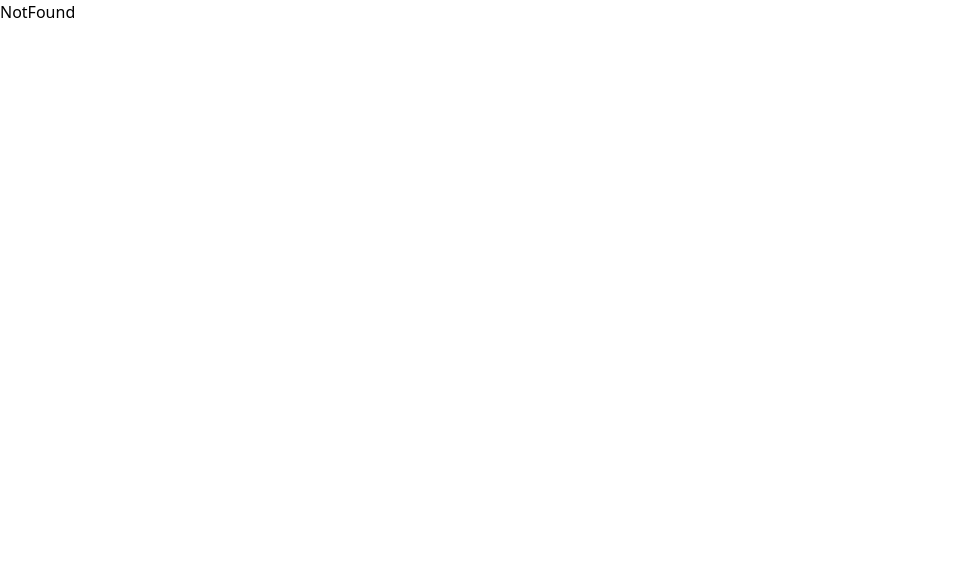
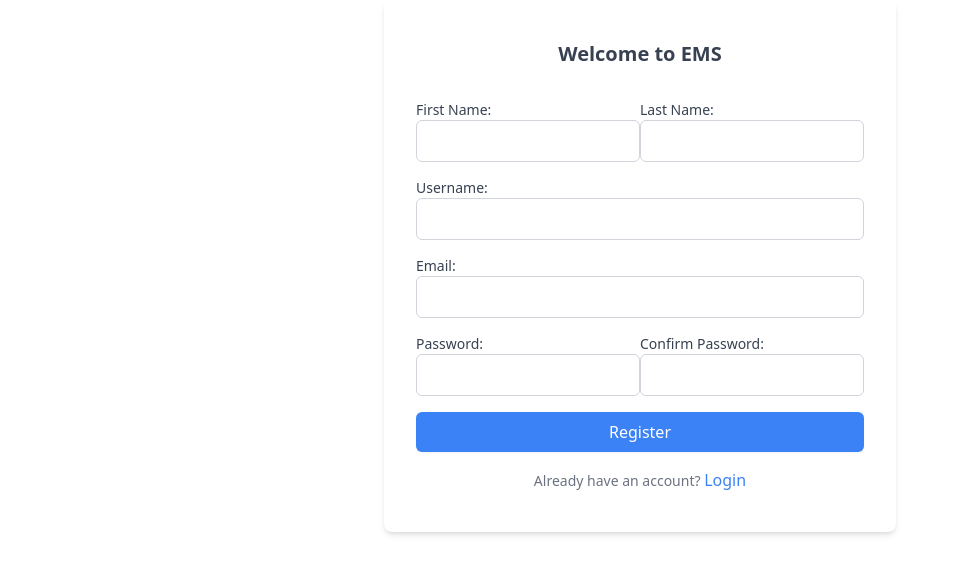
Before and after one commit to DennisRono/Employees-Management-System, a React (Vite) app in the folder client/: page /login in a window 1280 px wide. Shown: the top 574 px of the page, without its empty margins (0-956 px from the left). Built offline with nearby package versions, Linux system fonts and the light colour scheme.

Commit message:
started the design of EMS login page

```diff
--- a/client/src/Routes.jsx
+++ b/client/src/Routes.jsx
@@ -11,6 +11,8 @@ import NotFound from './routes/NotFound'
 import AllEmployees from './routes/AllEmployees'
 import AllCustomers from './routes/AllCustomers'
 import Dashboard from './routes/Dashboard'
+import Register from './routes/Register'
+import Login from './routes/Login'
 
 const router = createBrowserRouter(
   createRoutesFromElements(
@@ -31,6 +33,16 @@ const router = createBrowserRouter(
         element={<AllCustomers />}
         errorElement={<ErrorBoundary />}
       />
+      <Route
+        path="/register"
+        element={<Register />}
+        errorElement={<ErrorBoundary />}
+      />
+      <Route
+        path="/login"
+        element={<Login />}
+        errorElement={<ErrorBoundary />}
+      />
       <Route path="*" element={<NotFound />} errorElement={<ErrorBoundary />} />
     </>
   )
--- /dev/null
+++ b/client/src/routes/Login.jsx
@@ -0,0 +1,108 @@
+const Login = () => {
+  return (
+    <>
+      <div className="max-w-lg mx-auto  bg-white  rounded-lg shadow-md px-8 py-10 flex flex-col items-center">
+        <h1 className="text-xl font-bold text-center text-gray-700 mb-8">
+          Welcome to EMS
+        </h1>
+        <form action="#" className="w-full flex flex-col gap-4">
+          <div className="flex items-center justify-between">
+            <div className="flex items-start flex-col justify-start">
+              <label htmlFor="firstName" className="text-sm text-gray-700 mr-2">
+                First Name:
+              </label>
+              <input
+                type="text"
+                id="firstName"
+                name="firstName"
+                className="w-full px-3 py-2 rounded-md border border-gray-300  focus:outline-none focus:ring-1 focus:ring-blue-500"
+              />
+            </div>
+
+            <div className="flex items-start flex-col justify-start">
+              <label htmlFor="lastName" className="text-sm text-gray-700 mr-2">
+                Last Name:
+              </label>
+              <input
+                type="text"
+                id="lastName"
+                name="lastName"
+                className="w-full px-3 py-2 rounded-md border border-gray-300 focus:outline-none focus:ring-1 focus:ring-blue-500"
+              />
+            </div>
+          </div>
+
+          <div className="flex items-start flex-col justify-start">
+            <label htmlFor="username" className="text-sm text-gray-700 mr-2">
+              Username:
+            </label>
+            <input
+              type="text"
+              id="username"
+              name="username"
+              className="w-full px-3 py-2 rounded-md border border-gray-300 focus:outline-none focus:ring-1 focus:ring-blue-500"
+            />
+          </div>
+
+          <div className="flex items-start flex-col justify-start">
+            <label htmlFor="email" className="text-sm text-gray-700 mr-2">
+              Email:
+            </label>
+            <input
+              type="email"
+              id="email"
+              name="email"
+              className="w-full px-3 py-2 rounded-md border border-gray-300 focus:outline-none focus:ring-1 focus:ring-blue-500"
+            />
+          </div>
+          <div className="flex items-center justify-between">
+            <div className="flex items-start flex-col justify-start">
+              <label htmlFor="password" className="text-sm text-gray-700 mr-2">
+                Password:
+              </label>
+              <input
+                type="password"
+                id="password"
+                name="password"
+                className="w-full px-3 py-2 rounded-md border border-gray-300 focus:outline-none focus:ring-1 focus:ring-blue-500"
+              />
+            </div>
+
+            <div className="flex items-start flex-col justify-start">
+              <label
+                htmlFor="confirmPassword"
+                className="text-sm text-gray-700 mr-2"
+              >
+                Confirm Password:
+              </label>
+              <input
+                type="password"
+                id="confirmPassword"
+                name="confirmPassword"
+                className="w-full px-3 py-2 rounded-md border border-gray-300 focus:outline-none focus:ring-1 focus:ring-blue-500"
+              />
+            </div>
+          </div>
+
+          <button
+            type="submit"
+            className="bg-blue-500 hover:bg-blue-600 text-white font-medium py-2 px-4 rounded-md shadow-sm"
+          >
+            Register
+          </button>
+        </form>
+
+        <div className="mt-4 text-center">
+          <span className="text-sm text-gray-500">
+            Already have an account?{' '}
+          </span>
+          <a href="#" className="text-blue-500 hover:text-blue-600">
+            Login
+          </a>
+        </div>
+      </div>
+    </>
+  )
+}
+
+export default Login
--- /dev/null
+++ b/client/src/routes/Register.jsx
@@ -0,0 +1,5 @@
+const Register = () => {
+  return <div>Register</div>
+}
+
+export default Register
--- a/client/src/styles/output.css
+++ b/client/src/styles/output.css
@@ -590,12 +590,24 @@ video {
   margin-bottom: 1rem;
 }
 
+.mb-8 {
+  margin-bottom: 2rem;
+}
+
+.mr-2 {
+  margin-right: 0.5rem;
+}
+
 .mt-2 {
   margin-top: 0.5rem;
 }
 
 .mt-3 {
   margin-top: 0.75rem;
+}
+
+.mt-4 {
+  margin-top: 1rem;
 }
 
 .block {
@@ -638,8 +650,16 @@ video {
   width: 1.5rem;
 }
 
+.w-full {
+  width: 100%;
+}
+
 .min-w-full {
   min-width: 100%;
+}
+
+.max-w-lg {
+  max-width: 32rem;
 }
 
 .border-collapse {
@@ -650,8 +670,20 @@ video {
   cursor: pointer;
 }
 
+.flex-col {
+  flex-direction: column;
+}
+
+.items-start {
+  align-items: flex-start;
+}
+
 .items-center {
   align-items: center;
+}
+
+.justify-start {
+  justify-content: flex-start;
 }
 
 .justify-center {
@@ -660,6 +692,10 @@ video {
 
 .justify-between {
   justify-content: space-between;
+}
+
+.gap-4 {
+  gap: 1rem;
 }
 
 .space-x-3 > :not([hidden]) ~ :not([hidden]) {
@@ -688,6 +724,10 @@ video {
   border-radius: 9999px;
 }
 
+.rounded-lg {
+  border-radius: 0.5rem;
+}
+
 .rounded-md {
   border-radius: 0.375rem;
 }
@@ -713,6 +753,16 @@ video {
   border-color: rgb(229 231 235 / var(--tw-border-opacity));
 }
 
+.border-gray-300 {
+  --tw-border-opacity: 1;
+  border-color: rgb(209 213 219 / var(--tw-border-opacity));
+}
+
+.bg-blue-500 {
+  --tw-bg-opacity: 1;
+  background-color: rgb(59 130 246 / var(--tw-bg-opacity));
+}
+
 .bg-gray-100 {
   --tw-bg-opacity: 1;
   background-color: rgb(243 244 246 / var(--tw-bg-opacity));
@@ -735,6 +785,11 @@ video {
   padding: 2rem;
 }
 
+.px-3 {
+  padding-left: 0.75rem;
+  padding-right: 0.75rem;
+}
+
 .px-4 {
   padding-left: 1rem;
   padding-right: 1rem;
@@ -743,6 +798,21 @@ video {
 .px-6 {
   padding-left: 1.5rem;
   padding-right: 1.5rem;
+}
+
+.px-8 {
+  padding-left: 2rem;
+  padding-right: 2rem;
+}
+
+.py-10 {
+  padding-top: 2.5rem;
+  padding-bottom: 2.5rem;
+}
+
+.py-2 {
+  padding-top: 0.5rem;
+  padding-bottom: 0.5rem;
 }
 
 .py-3 {
@@ -816,6 +886,11 @@ video {
   color: rgb(0 0 0 / var(--tw-text-opacity));
 }
 
+.text-blue-500 {
+  --tw-text-opacity: 1;
+  color: rgb(59 130 246 / var(--tw-text-opacity));
+}
+
 .text-gray-500 {
   --tw-text-opacity: 1;
   color: rgb(107 114 128 / var(--tw-text-opacity));
@@ -826,9 +901,19 @@ video {
   color: rgb(75 85 99 / var(--tw-text-opacity));
 }
 
+.text-gray-700 {
+  --tw-text-opacity: 1;
+  color: rgb(55 65 81 / var(--tw-text-opacity));
+}
+
 .text-gray-800 {
   --tw-text-opacity: 1;
   color: rgb(31 41 55 / var(--tw-text-opacity));
+}
+
+.text-white {
+  --tw-text-opacity: 1;
+  color: rgb(255 255 255 / var(--tw-text-opacity));
 }
 
 .shadow-md {
@@ -837,8 +922,19 @@ video {
   box-shadow: var(--tw-ring-offset-shadow, 0 0 #0000), var(--tw-ring-shadow, 0 0 #0000), var(--tw-shadow);
 }
 
+.shadow-sm {
+  --tw-shadow: 0 1px 2px 0 rgb(0 0 0 / 0.05);
+  --tw-shadow-colored: 0 1px 2px 0 var(--tw-shadow-color);
+  box-shadow: var(--tw-ring-offset-shadow, 0 0 #0000), var(--tw-ring-shadow, 0 0 #0000), var(--tw-shadow);
+}
+
 .ease-linear {
   transition-timing-function: linear;
+}
+
+.hover\:bg-blue-600:hover {
+  --tw-bg-opacity: 1;
+  background-color: rgb(37 99 235 / var(--tw-bg-opacity));
 }
 
 .hover\:bg-gray-100:hover {
@@ -846,9 +942,30 @@ video {
   background-color: rgb(243 244 246 / var(--tw-bg-opacity));
 }
 
+.hover\:text-blue-600:hover {
+  --tw-text-opacity: 1;
+  color: rgb(37 99 235 / var(--tw-text-opacity));
+}
+
 .hover\:text-gray-800:hover {
   --tw-text-opacity: 1;
   color: rgb(31 41 55 / var(--tw-text-opacity));
+}
+
+.focus\:outline-none:focus {
+  outline: 2px solid transparent;
+  outline-offset: 2px;
+}
+
+.focus\:ring-1:focus {
+  --tw-ring-offset-shadow: var(--tw-ring-inset) 0 0 0 var(--tw-ring-offset-width) var(--tw-ring-offset-color);
+  --tw-ring-shadow: var(--tw-ring-inset) 0 0 0 calc(1px + var(--tw-ring-offset-width)) var(--tw-ring-color);
+  box-shadow: var(--tw-ring-offset-shadow), var(--tw-ring-shadow), var(--tw-shadow, 0 0 #0000);
+}
+
+.focus\:ring-blue-500:focus {
+  --tw-ring-opacity: 1;
+  --tw-ring-color: rgb(59 130 246 / var(--tw-ring-opacity));
 }
 
 @media (min-width: 1024px) {
@@ -865,3 +982,30 @@ video {
     padding-right: 2rem;
   }
 }
+
+@media (prefers-color-scheme: dark) {
+  .dark\:border-gray-700 {
+    --tw-border-opacity: 1;
+    border-color: rgb(55 65 81 / var(--tw-border-opacity));
+  }
+
+  .dark\:bg-gray-800 {
+    --tw-bg-opacity: 1;
+    background-color: rgb(31 41 55 / var(--tw-bg-opacity));
+  }
+
+  .dark\:bg-gray-900 {
+    --tw-bg-opacity: 1;
+    background-color: rgb(17 24 39 / var(--tw-bg-opacity));
+  }
+
+  .dark\:text-gray-200 {
+    --tw-text-opacity: 1;
+    color: rgb(229 231 235 / var(--tw-text-opacity));
+  }
+
+  .dark\:text-gray-300 {
+    --tw-text-opacity: 1;
+    color: rgb(209 213 219 / var(--tw-text-opacity));
+  }
+}
```
